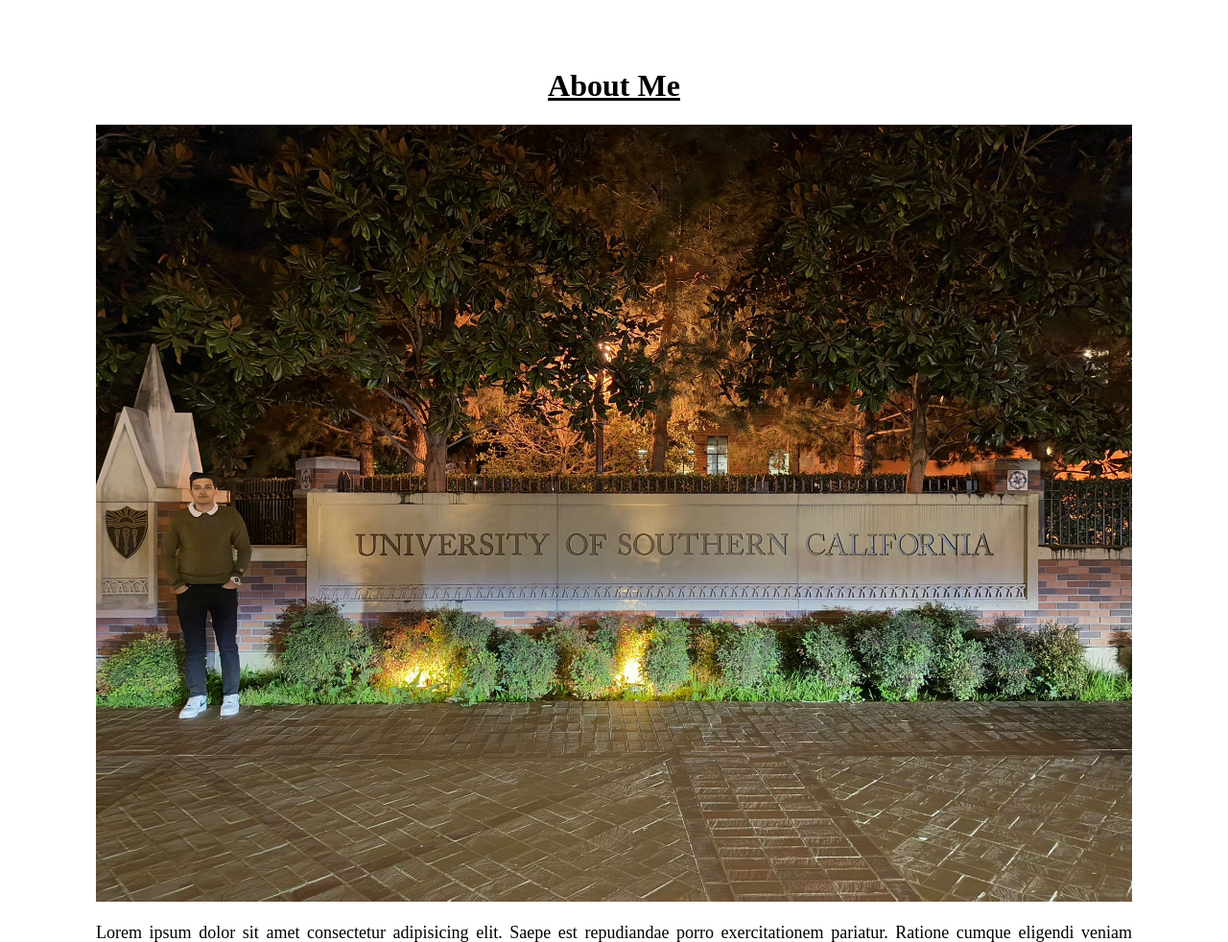
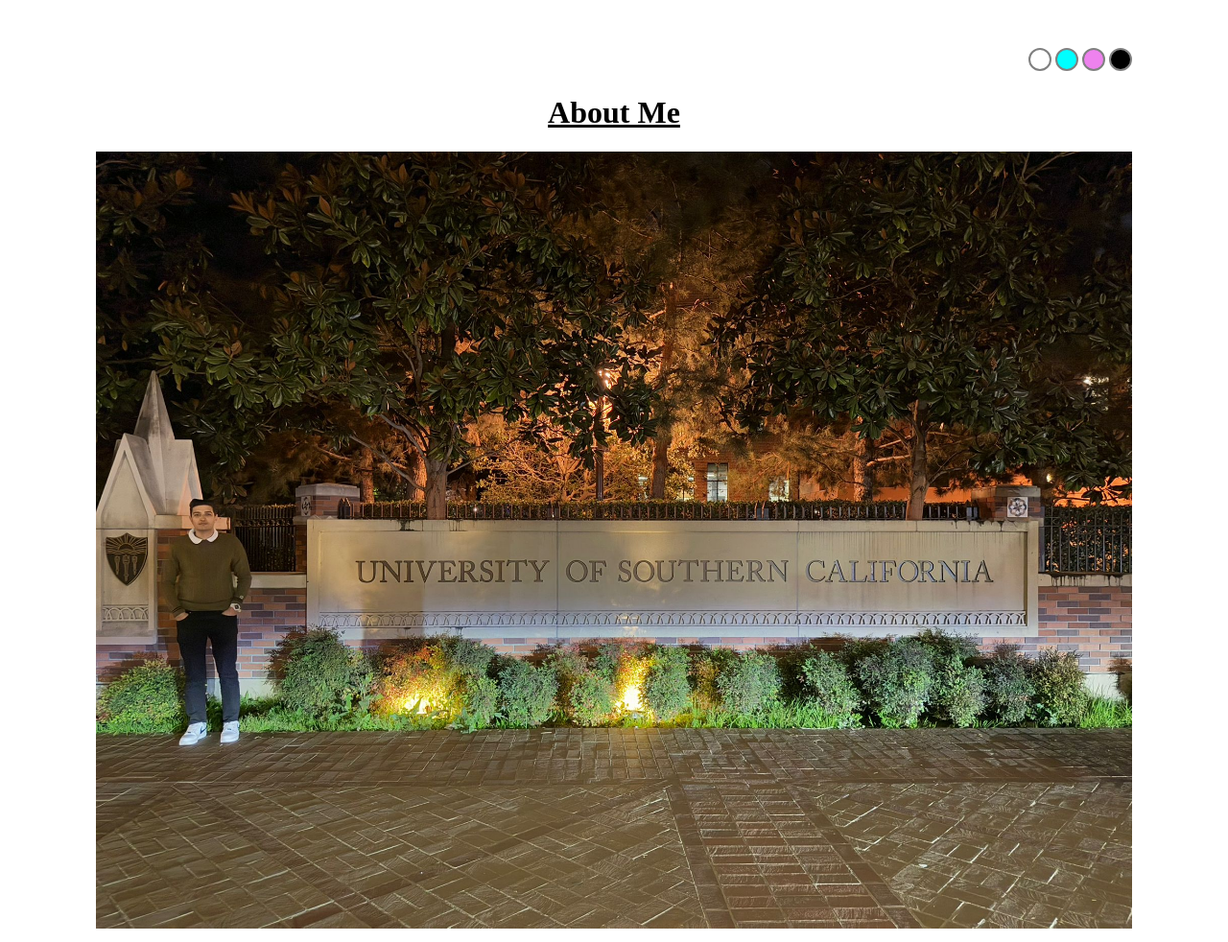
Before and after one commit to vishxlshxrma/Background_Color_Changer, a plain HTML site: page index.html in a window 1280 px wide. Shown: the top 982 px of the page at 96% size. Drawn offline with Linux system fonts and the light colour scheme.

Commit message:
Buttons Added

```diff
--- a/index.html
+++ b/index.html
@@ -23,10 +23,41 @@
             font-size: 18px;
             text-align: justify;
         }
+        .btn{
+            width: 20px;
+            height: 20px;
+            display: inline-block;
+            border: solid gray 2px;
+            border-radius: 50%;
+            cursor: pointer;
+        }
+        #white{
+            background-color: white;
+        }
+        #aqua{
+            background-color: aqua;
+        }
+        #violet{
+            background-color: violet;
+        }
+        #black{
+            background-color: black;
+        }
+        #colorSwitcher{
+            text-align: right;
+        }
     </style>
 
 </head>
 <body>
+
+
+    <div id="colorSwitcher">
+        <span class="btn" id="white"></span>
+        <span class="btn" id="aqua"></span>
+        <span class="btn" id="violet"></span>
+        <span class="btn" id="black"></span>
+    </div>
 
     <h1>About Me</h1>
     <img src="/WhatsApp Image 2025-01-17 at 12.03.59.jpeg">
```
